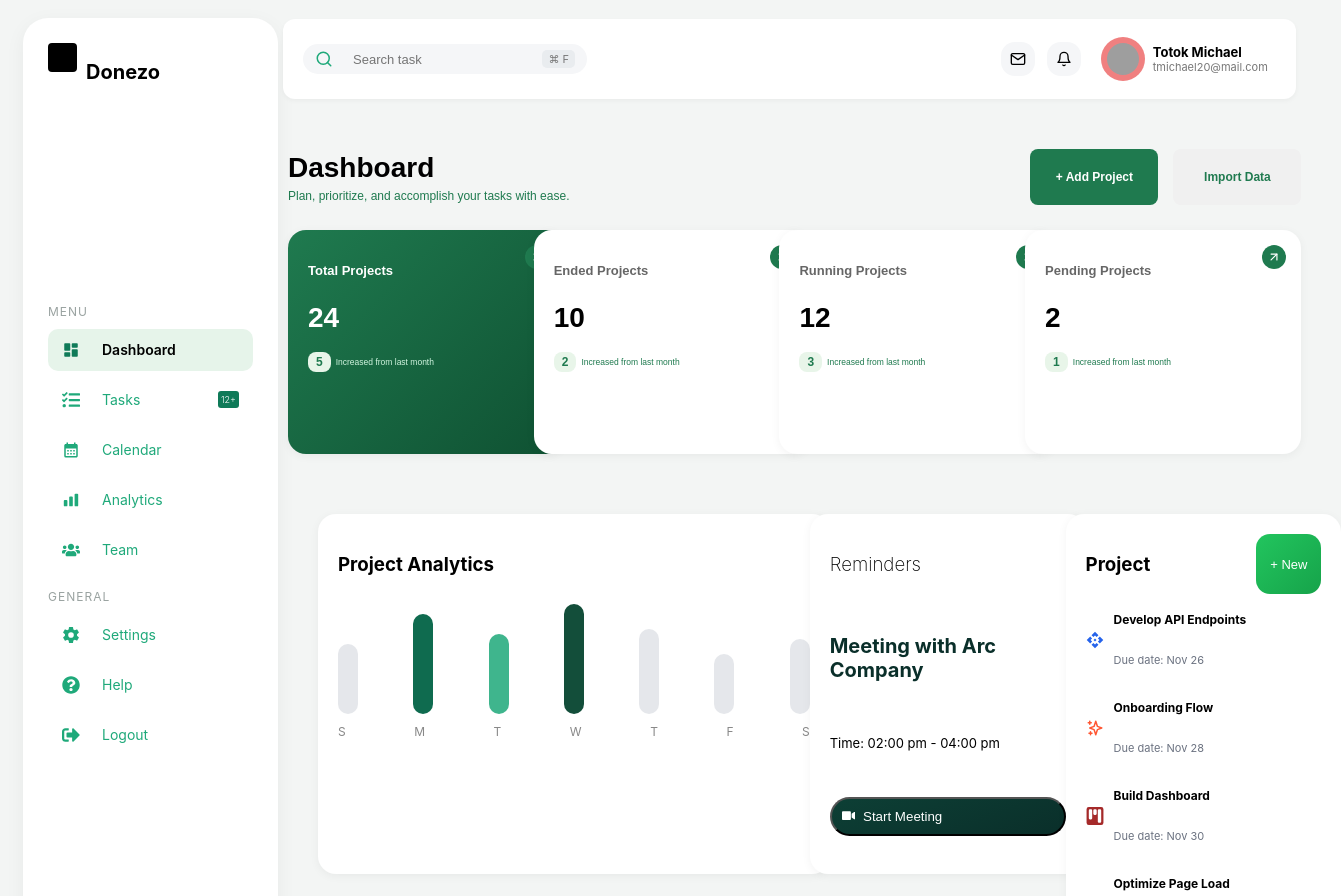
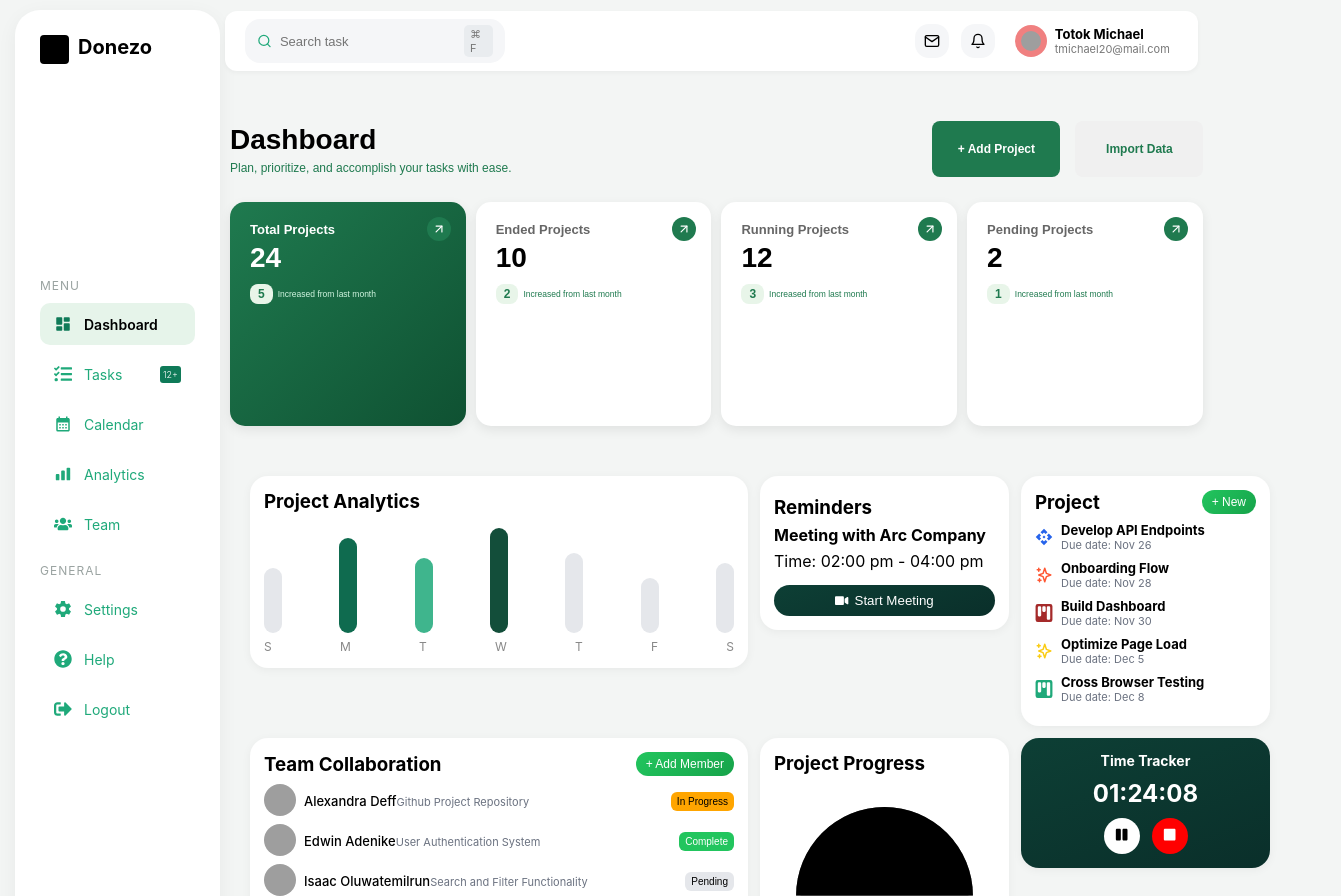
Before and after one commit to lakshmimahaa/Goldtracker-dashboard, a React (Vite) app: page / in a window 1280 px wide. Shown: the top 896 px of the page, 1341 px wide, since content can reach past the window. Built offline with nearby package versions, Linux system fonts and the light colour scheme; grey boxes are pictures that could not be loaded.

Commit message:
fiveee commit

```diff
--- a/src/Styles/ProjectCards.css
+++ b/src/Styles/ProjectCards.css
@@ -1,323 +1,321 @@
-
+/* ===================== */
+/* GLOBAL RESET */
+/* ===================== */
+* {
+  box-sizing: border-box;
+  margin: 0;
+  padding: 0;
+}
 
 body {
+  overflow-x: hidden;
+  font-family: "Inter", sans-serif;
+  background: #f3f5f4;
+}
 
-overflow-x: hidden;
+ul {
+  list-style: none;
+  margin: 0;
+  padding: 0;
+}
 
-font-family: "Inter", sans-serif;
-
-background: #f3f5f4;
-
+h1, h2, h3, h4, p {
+  margin: 0;
 }
 
 /* ===================== */
+/* DASHBOARD GRID */
+/* ===================== */
+.dashboardGrid {
+  display: grid;
+  grid-template-columns: 2fr 1fr 1fr;
+  gap: 12px;
+  padding: 10px;
 
-/* DASHBOARD GRID LAYOUT */
-
-/* ===================== */
-
-.dashboardGrid {
-
-display: grid;
-
-grid-template-columns: 2fr 1fr 1fr;
-
-gap: 20px;
-
-padding: 20px;
-
+  /* 🔥 KEY FIX */
+  align-items: start;
+  grid-auto-rows: auto;
 }
 
 /* ===================== */
+/* CARDS */
+/* ===================== */
+.card-analytics,
+.card-reminders,
+.card-projects,
+.card-team,
+.card-progress1,
+.card-tracker {
+  background: #fff;
+  border-radius: 18px;
+  padding: 14px;
+  box-shadow: 0 2px 10px rgba(0,0,0,0.05);
+  width: 100%;
 
-/* CARDS GENERAL STYLE */
-
-/* ===================== */
-
-.card,
-
-.card-analytics,
-
-.card-reminders,
-
-.card-projects,
-
-.card-progress1,
-
-.card-team,
-
-.card-tracker {
-
-background: #fff;
-
-border-radius: 18px;
-
-padding: 20px;
-
-box-shadow: 0 2px 10px rgba(0,0,0,0.05);
-
-width: 100%; /* grid handles width */
-
+  /* 🔥 prevent stretch */
+  align-self: start;
 }
 
 /* ===================== */
+/* GRID POSITION */
+/* ===================== */
+.card-analytics { grid-column: 1 / 2; }
+.card-reminders { grid-column: 2 / 3; }
+.card-projects { grid-column: 3 / 4; }
 
-/* CARD POSITIONS (DESKTOP) */
+.card-team { grid-column: 1 / 2; }
+.card-progress1 { grid-column: 2 / 3; }
 
-/* ===================== */
-
-.card-analytics { grid-column: span 1; height: 40vh; }
-
-.card-reminders { grid-column: span 1; height: 40vh; }
-
-.card-projects { grid-column: span 1; height: 58vh; }
-
-.card-team { grid-column: span 2; height: 48vh; }
-
-.card-progress1 { grid-column: span 1; height: 48vh; }
-
-.card-tracker { grid-column: span 1; height: 31vh; background: linear-gradient(160deg,#0d3f35,#0a2f2a); text-align: center; color: white; }
-
-/* ===================== */
-
-/* ANALYTICS BARS */
-
-/* ===================== */
-
-.bars { display: flex; align-items: flex-end; justify-content: space-between; height: 120px; }
-
-.bar { width: 20px; border-radius: 20px; background: #e5e7eb; }
-
-.b1 { height: 70px; }
-
-.b2 { height: 100px; background: #0f6b4f; }
-
-.b3 { height: 80px; background: #3fb58d; }
-
-.b4 { height: 110px; background: #134e3a; }
-
-.b5 { height: 85px; }
-
-.b6 { height: 60px; }
-
-.b7 { height: 75px; }
-
-.days { display: flex; justify-content: space-between; font-size: 12px; color: #888; margin-top: 10px; }
-
-/* ===================== */
-
-/* REMINDERS CARD */
-
-/* ===================== */
-
-.cards { display: flex; flex-direction: column; gap: 13px; margin-bottom: 10px; }
-
-.card-reminders h3 { font-weight: 200; }
-
-.card-reminders h4 { font-size: 20px; color: #0a2f2a; }
-
-.card-reminders p { font-size: 13px; }
-
-.meetingBtn {
-
-margin-top: 20px;
-
+.card-tracker {
+  grid-column: 3 / 4;
   background: linear-gradient(160deg,#0d3f35,#0a2f2a);
-
   color: white;
-
-padding: 10px;
-
-border-radius: 23px;
-
-display: flex;
-
-gap: 8px;
-
-align-items: center;
-
-width: 100%;
-
+  text-align: center;
 }
 
 /* ===================== */
+/* ANALYTICS */
+/* ===================== */
+.bars {
+  display: flex;
+  align-items: flex-end;
+  justify-content: space-between;
+  height: 110px;
+  margin-top: 10px;
+}
 
-/* PROJECTS CARD */
+.bar {
+  width: 18px;
+  border-radius: 20px;
+  background: #e5e7eb;
+}
+
+.b1 { height: 65px; }
+.b2 { height: 95px; background: #0f6b4f; }
+.b3 { height: 75px; background: #3fb58d; }
+.b4 { height: 105px; background: #134e3a; }
+.b5 { height: 80px; }
+.b6 { height: 55px; }
+.b7 { height: 70px; }
+
+.days {
+  display: flex;
+  justify-content: space-between;
+  font-size: 12px;
+  color: #888;
+  margin-top: 6px;
+}
 
 /* ===================== */
+/* REMINDERS */
+/* ===================== */
+.cards {
+  display: flex;
+  flex-direction: column;
+  gap: 6px;
+  margin-top: 6px;
+}
 
-.projectHeader { display: flex; justify-content: space-between; }
+.meetingBtn {
+  margin-top: 8px;
+  background: linear-gradient(160deg,#0d3f35,#0a2f2a);
+  color: white;
+  padding: 8px;
+  border-radius: 20px;
+  display: flex;
+  gap: 6px;
+  align-items: center;
+  justify-content: center;
+  border: none;
+  cursor: pointer;
+}
+
+/* ===================== */
+/* PROJECT LIST */
+/* ===================== */
+.projectHeader {
+  display: flex;
+  justify-content: space-between;
+  align-items: center;
+  margin-bottom: 8px;
+}
 
 .newBtn {
-
   background: linear-gradient(135deg, #22c55e, #16a34a);
-
   color: #fff;
-
   border: none;
-
-padding: 8px 14px;
-
+  padding: 5px 10px;
   border-radius: 14px;
-
-font-size: 13px;
-
-font-weight: 500;
-
+  font-size: 12px;
   cursor: pointer;
-
-transition: all 0.3s ease;
-
 }
 
-.demo { list-style: none; padding: 0; margin-top: 8px; }
+.list {
+  display: flex;
+  align-items: center;
+  gap: 8px;
+  margin-bottom: 8px;
+}
 
-.points { display: flex; flex-direction: column; gap: 5px; }
-
-.list { display: flex; align-items: center; margin-bottom: 12px; }
-
-.icon { margin-right: 10px; }
-
-.card-projects .points h2 { font-size: 12px; }
-
+.points h2 { font-size: 13px; }
 .points p { font-size: 11px; color: #6b7280; }
 
 /* ===================== */
-
-/* TEAM CARD */
-
+/* TEAM */
 /* ===================== */
-
-.teamHeader { display: flex; justify-content: space-between; margin-bottom: 10px; }
+.teamHeader {
+  display: flex;
+  justify-content: space-between;
+  align-items: center;
+  margin-bottom: 8px;
+}
 
 .addBtn {
-
   background: linear-gradient(135deg, #22c55e, #16a34a);
-
   color: #fff;
-
   border: none;
-
-padding: 8px 14px;
-
+  padding: 5px 10px;
   border-radius: 14px;
-
-font-size: 13px;
-
-font-weight: 500;
-
+  font-size: 12px;
   cursor: pointer;
-
 }
 
-.member { display: flex; align-items: center; margin-bottom: 12px; }
+.member {
+  display: flex;
+  align-items: center;
+  margin-bottom: 8px;
+}
 
-.avatar { width: 35px; height: 35px; border-radius: 50%; }
+.avatar {
+  width: 32px;
+  height: 32px;
+  border-radius: 50%;
+}
 
-.memberInfo { flex: 1; margin-left: 10px; }
+.memberInfo {
+  flex: 1;
+  margin-left: 8px;
+}
 
-.statusBtns button { font-size: 10px; padding: 5px 8px; border-radius: 6px; border: none; }
+.name {
+  font-size: 13px;
+  font-weight: 500;
+}
+
+.memberInfo small {
+  font-size: 11px;
+  color: #6b7280;
+}
+
+.statusBtns button {
+  font-size: 10px;
+  padding: 4px 6px;
+  border-radius: 6px;
+  border: none;
+}
 
 .complete { background: #22c55e; color: white; }
-
 .inprogress { background: orange; }
-
 .pending { background: #e5e7eb; }
 
 /* ===================== */
+/* PROGRESS */
+/* ===================== */
+.halfCircleWrapper {
+  display: flex;
+  flex-direction: column;
+  align-items: center;
+  margin-top: 10px;
+}
 
-/* PROGRESS CARD */
+.percent {
+  font-size: 18px;
+  font-weight: bold;
+}
+
+.label {
+  font-size: 12px;
+  margin-top: 4px;
+}
+
+.legend {
+  margin-top: 8px;
+  font-size: 12px;
+}
+
+.legend div {
+  margin-bottom: 4px;
+}
 
 /* ===================== */
+/* TRACKER */
+/* ===================== */
+.card-tracker h3 {
+  font-size: 14px;
+}
 
-.card-progress1 .halfCircleWrapper { display: flex; flex-direction: column; align-items: center; }
+.time {
+  font-size: 24px;
+  margin: 10px 0;
+}
 
-.card-progress1 .bg { fill: none; stroke: #e5e7eb; stroke-width: 10; }
+.trackerButtons {
+  display: flex;
+  justify-content: center;
+  gap: 12px;
+}
 
-.card-progress1 .progress { fill: none; stroke: url(#gradient); stroke-width: 10; }
+.trackerButtons button {
+  border: none;
+  width: 36px;
+  height: 36px;
+  border-radius: 50%;
+  cursor: pointer;
+}
 
-.card-progress1 .percent { font-size: 20px; font-weight: bold; }
+.pause-btn {
+  background: white;
+}
 
-.card-progress1 .legend { display: flex; justify-content: space-between; margin-top: 10px; }
-
-.legend { display: flex; flex-direction: column; gap: 2px; font-size: 12px; }
-
-.dot { display: inline-block; width: 12px; height: 12px; border-radius: 50%; margin-right: 8px; }
-
-.completed { background-color: #16a34a; }
-
-.progressDot { background-color: #22c55e; }
-
-.pending { background-color: #d1d5db; }
-
-.status-container div { display: flex; align-items: center; margin-bottom: 6px; }
+.stop {
+  background: red;
+  color: white;
+}
 
 /* ===================== */
+/* MOBILE VIEW */
+/* ===================== */
+@media (max-width: 768px) {
 
-/* TRACKER CARD */
+  .dashboardGrid {
+    grid-template-columns: 1fr;
+    gap: 10px;
+    padding: 10px;
+  }
 
-/* ===================== */
+  .card-analytics,
+  .card-reminders,
+  .card-projects,
+  .card-team,
+  .card-progress1,
+  .card-tracker {
+    grid-column: auto;
+  }
 
-.card-tracker h3 { font-size: 15px; margin-bottom: 10px; }
+  .bars {
+    height: 90px;
+  }
 
-.card-tracker .time { font-size: 24px; font-weight: 500; margin: 15px 0 25px; letter-spacing: 2px; }
+  .time {
+    font-size: 20px;
+  }
 
-.trackerButtons { display: flex; justify-content: center; gap: 20px; margin-top: 10px; }
+  .points h2 {
+    font-size: 12px;
+  }
 
-.trackerButtons button {
-
-border: none;
-
-width: 40px;
-
-height: 40px;
-
-border-radius: 50%;
-
-display: flex;
-
-align-items: center;
-
-justify-content: center;
-
-font-size: 15px;
-
-cursor: pointer;
-
-transition: all 0.3s ease;
+  .memberInfo {
+    margin-left: 6px;
+  }
 
 }
-
-.pause-btn { background: #FFF; color: linear-gradient(135deg, #22c55e, #16a34a); box-shadow: 0 6px 15px rgba(34,197,94,0.4); }
-
-.stop { background: #ef4444; color: #fff; box-shadow: 0 6px 15px rgba(239,68,68,0.4); }
-
-.trackerButtons button:hover { transform: translateY(-3px) scale(1.05); }
-
-.trackerButtons button:active { transform: scale(0.95); }
-
-/* ===================== */
-
-/* MOBILE RESPONSIVE */
-
-/* ===================== */
-
-@media (max-width: 768px) {
-
-.dashboardGrid { grid-template-columns: 1fr; gap: 15px; padding: 10px; }
-
-.card-analytics,
-
-.card-reminders,
-
-.card-projects,
-
-.card-team,
-
-.card-progress1,
-
-.card-tracker { width: 100% !important; height: auto !important; }
-
-.meetingBtn { width: 100%; }
-
-}
```
Lines whose indentation alone changed are shown as unchanged.
